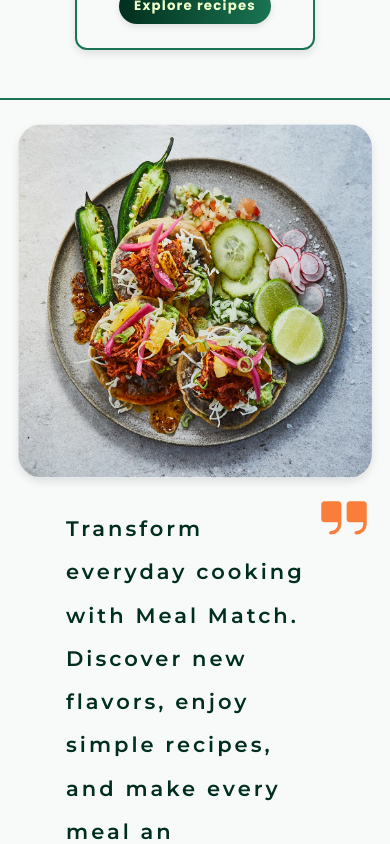
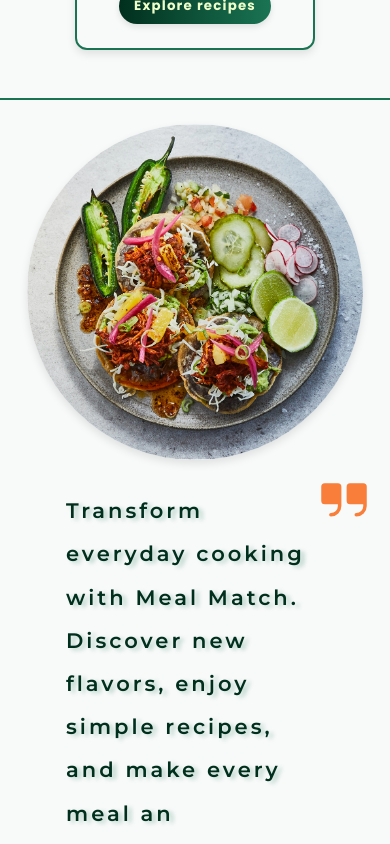
Before and after one commit to AnneKluytmans/novi-frontend-final-project-meal-match, a React (Vite) app: page / in a window 390 px wide. Shown: the part 1800-2644 px from the top of the page. Built offline with nearby package versions, Linux system fonts and the light colour scheme; no server answers.

Commit message:
Updated styling home page

```diff
--- a/src/pages/homePage/Home.css
+++ b/src/pages/homePage/Home.css
@@ -79,7 +79,7 @@
 }
 
 .quote__image {
-    border-radius: 2rem;
+    border-radius: 50%;
     box-shadow: 0 4px 8px rgba(0, 0, 0, 0.1);
 }
 
@@ -93,6 +93,7 @@
 .quote__text {
     letter-spacing: 3px;
     line-height: 3.6rem;
+    text-shadow: 4px 2px 4px rgba(26, 116, 83, 0.3);
     padding: 0 1rem;
     margin: 1rem 2rem;
 }
@@ -130,6 +131,6 @@
     }
 
     .quote__image {
-        max-width: 30rem;
+        max-width: 28rem;
     }
 }
```
